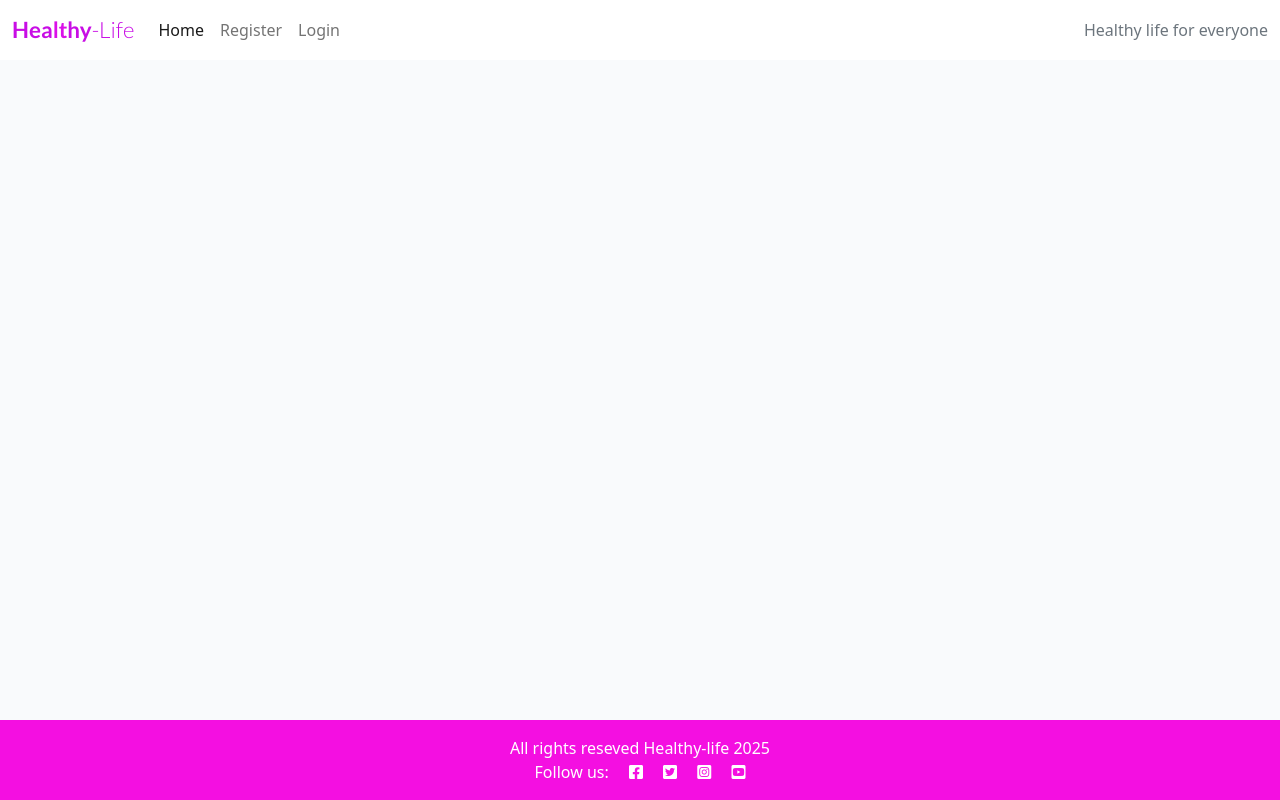
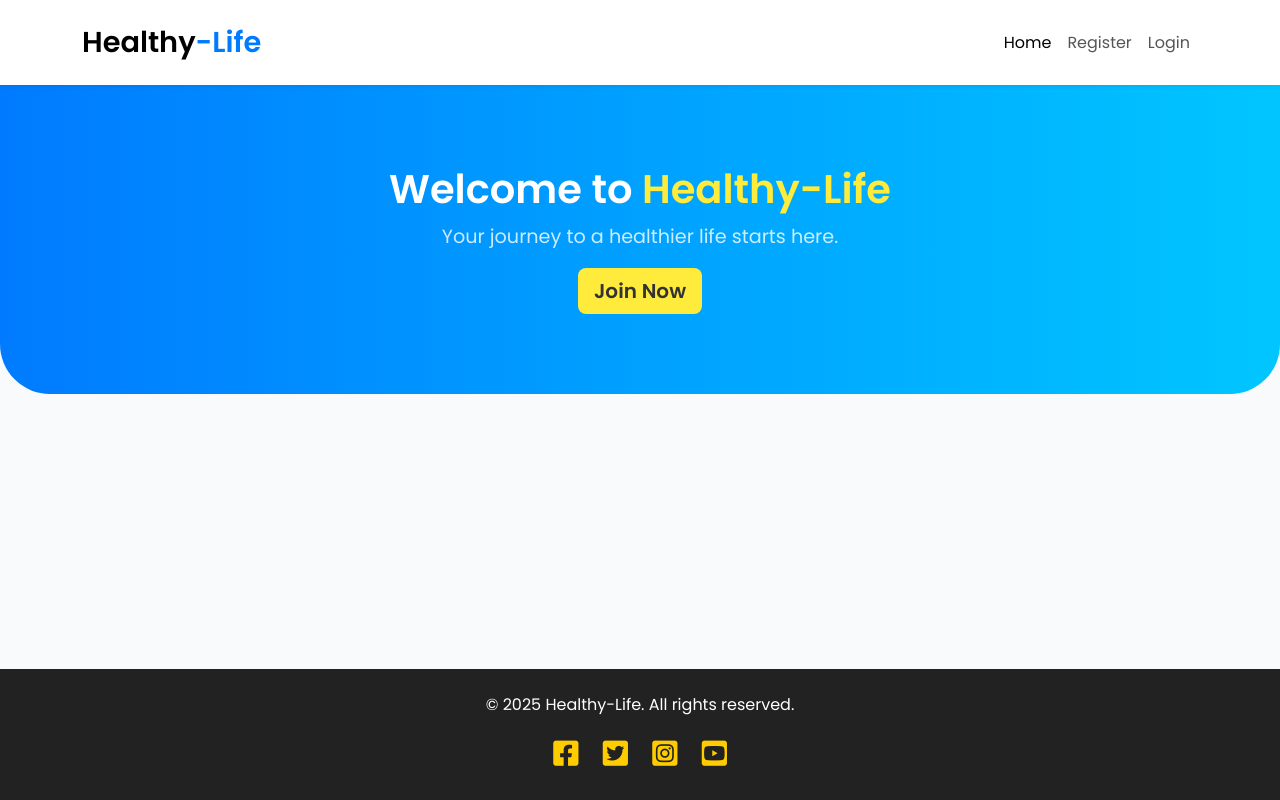
Before and after one commit to sharanraj16/healthy-life, a Django app: page / in a window 1280 px wide. Run offline with Django 3.2, Linux system fonts and the light colour scheme; data that the repository does not hold is empty.

Commit message:
update templates and css

```diff
--- a/static/css/style.css
+++ b/static/css/style.css
@@ -1,142 +1,89 @@
+/* General Styles */
 body {
+    font-family: 'Poppins', sans-serif;
     background-color: #F9FAFC;
+    color: #333;
 }
 
-.brand {
-    font-family: Lato, sans-serif;
-    font-size: 1.4rem;
-    font-weight: 700;
-    color: #c80de5;
+/* Navbar */
+.navbar {
+    padding: 15px 0;
 }
 
-.red-o {
-    color: #da10e8;
+.navbar-brand {
+    font-weight: 600;
+    font-size: 1.8rem;
 }
 
-.thin {
-    font-weight: 300;
+.navbar-nav .nav-link {
+    font-size: 1rem;
+    color: #555;
+    transition: color 0.3s ease-in-out;
 }
 
-.light-bg {
-    background-color: #fff;
+.navbar-nav .nav-link:hover {
+    color: #007bff;
 }
 
-.dark-bg {
-    background-color: #f40fe1;
+/* Hero Section */
+.hero {
+    background: linear-gradient(to right, #007bff, #00c6ff);
+    color: white;
+    padding: 80px 20px;
+    text-align: center;
+    border-radius: 0 0 50px 50px;
 }
 
-.main-bg {
-    background-color: #F9FAFC;
+.hero-title {
+    font-size: 2.5rem;
+    font-weight: 600;
 }
 
-.card {
-    border: none;
-    background-color: transparent;
+.hero-subtitle {
+    font-size: 1.2rem;
+    margin-top: 10px;
+    opacity: 0.8;
 }
 
-.image-container {
-    position: relative;
+.text-highlight {
+    color: #ffeb3b;
 }
 
-.image-flash {
-    position: absolute;
-    bottom: 5%;
-    min-width: 30%;
-    left: -2px;
-    background-color: #23BBBB;
+.btn-primary {
+    background-color: #ffeb3b;
+    color: #333;
+    border: none;
+    font-weight: 600;
 }
 
-.author {
-    color: white;
-    margin: 4px;
-    text-transform: uppercase;
+.btn-primary:hover {
+    background-color: #ffd600;
 }
 
-.masthead {
-    margin-top: 10px;
-    overflow: hidden;
-    position: relative;
-    display: inline-block;
-    height: 33vh;
-    width: 100%;
+/* Flash Messages */
+.alert {
+    max-width: 600px;
 }
 
-.masthead-text {
-    background-color: #7f7280;
-    color: white;
-    position: relative;
+/* Footer */
+.footer {
+    background: #222;
+    color: #fff;
+    padding: 20px 0;
 }
 
-.masthead-image {
-    position: relative;
-    overflow: hidden;
+.social-icons a {
+    color: #ffcc00;
+    font-size: 1.8rem;
+    margin: 0 10px;
+    transition: color 0.3s;
 }
 
-.masthead-image:after {
-    content: "";
-    position: absolute;
-    top: 0;
-    right: 90%;
-    height: 100%;
-    width: 150%;
-    background: #d006eb;
-    -webkit-transform: skew(15deg);
-    -moz-transform: skew(15deg);
-    transform: skew(15deg);
-    z-index: 100;
+.social-icons a:hover {
+    color: #ff9900;
 }
 
-.post-link {
-    text-decoration: none;
-    color: #445261;
+/* Utility */
+.text-primary {
+    color: #007bff !important;
 }
-
-.post-link:hover,
-.page-link {
-    color: #e810bd;
-}
-
-.post-title {
-    margin-top: 20%;
-    margin-left: 5%;
-}
-
-.post-subtitle {
-    margin-left: 5%;
-    color: lightgray;
-}
-
-.btn-signup {
-    background-color: #23BBBB;
-    color: #fff;
-}
-
-.btn-signup:hover,
-.btn-signup:active {
-    background-color: #fff;
-    color: #23BBBB;
-}
-
-.link {
-    color: #23BBBB;
-    text-decoration: none;
-}
-
-.link:hover,
-.link:active {
-    color: #445261;
-    text-decoration: underline;
-}
-
-.btn-like {
-    color: #E84610;
-    border: none;
-    background: transparent;
-}
-
-.btn-like:hover,
-.btn-like:active {
-    color: #E84610;
-    background: transparent;
-    border: none;
-}
--- a/templates/base.html
+++ b/templates/base.html
@@ -1,41 +1,38 @@
 {% load static %}
 
 <!DOCTYPE html>
-<html class="h-100">
+<html lang="en" class="h-100">
 
 <head>
-    <title>Healthy-life</title>
+    <title>Healthy-Life | Live Better</title>
 
+    <!-- Fonts & Icons -->
     <link rel="preconnect" href="https://fonts.gstatic.com">
-    <link href="https://fonts.googleapis.com/css2?family=Roboto:wght@300&display=swap" rel="stylesheet">
-    <link href="https://fonts.googleapis.com/css2?family=Lato:wght@300;700&display=swap" rel="stylesheet">
+    <link href="https://fonts.googleapis.com/css2?family=Poppins:wght@300;400;600&display=swap" rel="stylesheet">
     <link rel="stylesheet" href="https://cdnjs.cloudflare.com/ajax/libs/font-awesome/5.15.3/css/all.min.css">
+
+    <!-- Bootstrap & Custom CSS -->
     <meta name="viewport" content="width=device-width, initial-scale=1" />
-    <link href="https://cdn.jsdelivr.net/npm/bootstrap@5.0.1/dist/css/bootstrap.min.css" rel="stylesheet"
-        integrity="sha384-+0n0xVW2eSR5OomGNYDnhzAbDsOXxcvSN1TPprVMTNDbiYZCxYbOOl7+AMvyTG2x" crossorigin="anonymous">
-    <script src="https://cdn.jsdelivr.net/npm/bootstrap@5.0.1/dist/js/bootstrap.bundle.min.js"
-        integrity="sha384-gtEjrD/SeCtmISkJkNUaaKMoLD0//ElJ19smozuHV6z3Iehds+3Ulb9Bn9Plx0x4" crossorigin="anonymous">
-    </script>
+    <link href="https://cdn.jsdelivr.net/npm/bootstrap@5.3.0/dist/css/bootstrap.min.css" rel="stylesheet">
     <link rel="stylesheet" href="{% static 'css/style.css' %}">
-
 </head>
 
-<body class="d-flex flex-column h-100 main-bg">
+<body class="d-flex flex-column h-100">
 
     <!-- Navigation -->
-
-    <nav class="navbar navbar-expand-lg navbar-light bg-white">
-        <div class="container-fluid">
-            <a class="navbar-brand" href="{% url 'home' %}"><span class="brand">Hea<span class="red-o">lt</span>hy<span
-                        class="thin">-Life</span></span></span></a>
-            <button class="navbar-toggler" type="button" data-bs-toggle="collapse" data-bs-target="#navbarText"
-                aria-controls="navbarText" aria-expanded="false" aria-label="Toggle navigation">
+    <nav class="navbar navbar-expand-lg navbar-light bg-white shadow-sm py-3">
+        <div class="container">
+            <a class="navbar-brand" href="{% url 'home' %}">
+                <span class="brand">Healthy<span class="text-primary">-Life</span></span>
+            </a>
+            <button class="navbar-toggler" type="button" data-bs-toggle="collapse" data-bs-target="#navbarNav"
+                aria-controls="navbarNav" aria-expanded="false" aria-label="Toggle navigation">
                 <span class="navbar-toggler-icon"></span>
             </button>
-            <div class="collapse navbar-collapse" id="navbarText">
-                <ul class="navbar-nav me-auto mb-2 mb-lg-0">
+            <div class="collapse navbar-collapse" id="navbarNav">
+                <ul class="navbar-nav ms-auto">
                     <li class="nav-item">
-                        <a class="nav-link active" aria-current="page" href="{% url 'home' %}">Home</a>
+                        <a class="nav-link active" href="{% url 'home' %}">Home</a>
                     </li>
                     {% if user.is_authenticated %}
                     <li class="nav-item">
@@ -49,49 +46,61 @@
                         <a class="nav-link" href="{% url 'account_login' %}">Login</a>
                     </li>
                     {% endif %}
-
                 </ul>
-                <span class="navbar-text text-muted">
-                    Healthy life for everyone
-                </span>
             </div>
         </div>
     </nav>
-    <div class="container">
-        <div class="row">
-            <div class="col-md-8 offset-md-2">
+
+    <!-- Hero Section -->
+    <header class="hero">
+        <div class="container text-center">
+            <h1 class="hero-title">Welcome to <span class="text-highlight">Healthy-Life</span></h1>
+            <p class="hero-subtitle">Your journey to a healthier life starts here.</p>
+            <a href="{% url 'account_signup' %}" class="btn btn-primary btn-lg">Join Now</a>
+        </div>
+    </header>
+
+    <!-- Flash Messages -->
+    <div class="container mt-3">
         {% for message in messages %}
-                <div class="alert {{ message.tags }} alert-dismissible fade show" id="msg" role="alert">
+        <div class="alert alert-{{ message.tags }} alert-dismissible fade show text-center mx-auto" id="msg" role="alert">
             {{ message | safe }}
             <button type="button" class="btn-close" data-bs-dismiss="alert" aria-label="Close"></button>
         </div>
         {% endfor %}
     </div>
-        </div>
-    </div>
 
-    <main class="flex-shrink-0 main-bg">
-
+    <!-- Main Content -->
+    <main class="flex-shrink-0 container mt-5">
         {% block content %}
-        <!-- Content Goes here -->
         {% endblock content %}
     </main>
 
     <!-- Footer -->
-    <footer class="footer mt-auto py-3 dark-bg">
-        <p class="m-0 text-center text-white">All rights reseved Healthy-life 2025</p>
-        <p class="m-0 text-center text-white">Follow us: <i class="fab fa-facebook-square ms-3"></i>
-            <i class="fab fa-twitter-square ms-3"></i>
-            <i class="fab fa-instagram-square ms-3"></i>
-            <i class="fab fa-youtube-square ms-3"></i></p>
+    <footer class="footer mt-auto py-4 text-center">
+        <p>© 2025 Healthy-Life. All rights reserved.</p>
+        <div class="social-icons">
+            <a href="#"><i class="fab fa-facebook-square"></i></a>
+            <a href="#"><i class="fab fa-twitter-square"></i></a>
+            <a href="#"><i class="fab fa-instagram-square"></i></a>
+            <a href="#"><i class="fab fa-youtube-square"></i></a>
+        </div>
     </footer>
+
+    <!-- Bootstrap JS -->
+    <script src="https://cdn.jsdelivr.net/npm/bootstrap@5.3.0/dist/js/bootstrap.bundle.min.js"></script>
+
+    <!-- Auto-dismiss messages -->
     <script>
         setTimeout(function () {
             let messages = document.getElementById('msg');
+            if (messages) {
                 let alert = new bootstrap.Alert(messages);
                 alert.close();
+            }
         }, 2500);
     </script>
+
 </body>
 
 </html>
```
Also changed, not shown: templates/account/login.html (+8 -15 lines), templates/account/logout.html (+4 -12 lines), templates/account/signup.html (+10 -17 lines). Lines whose indentation alone changed are shown as unchanged.
